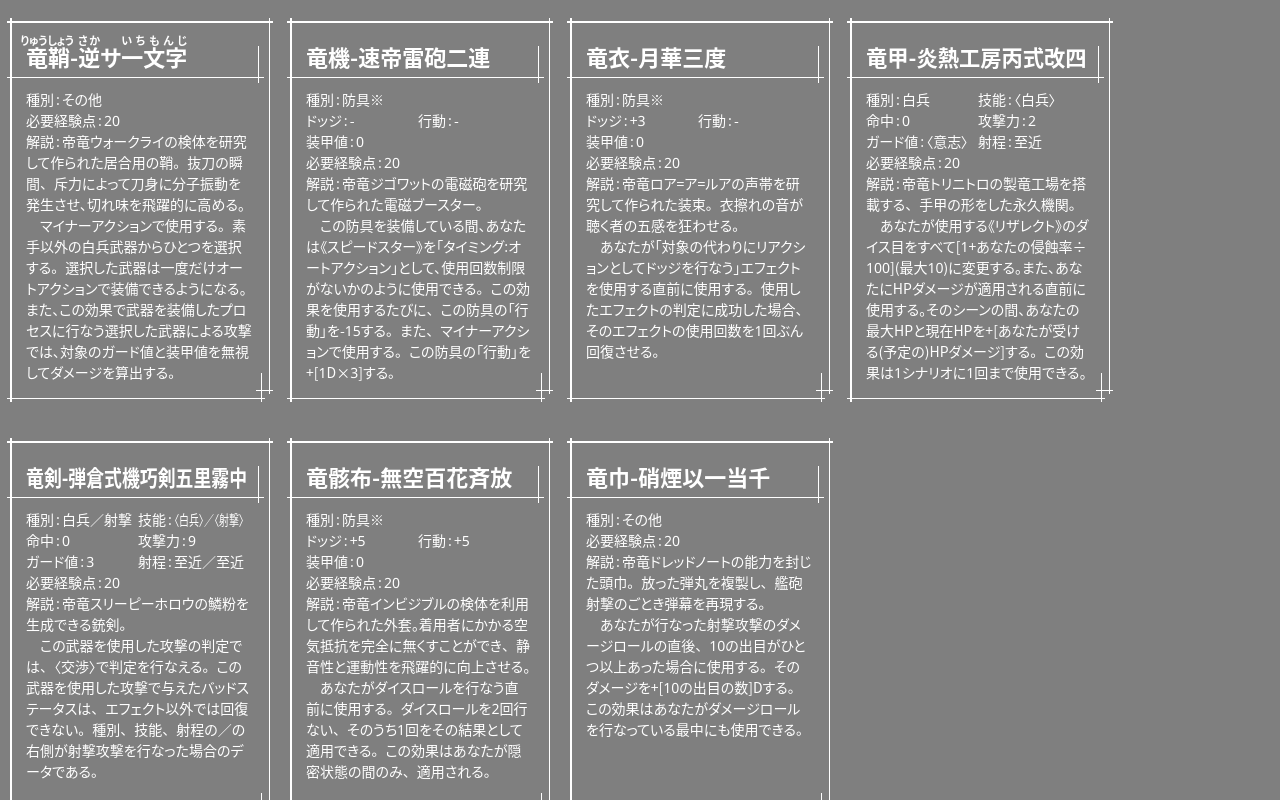
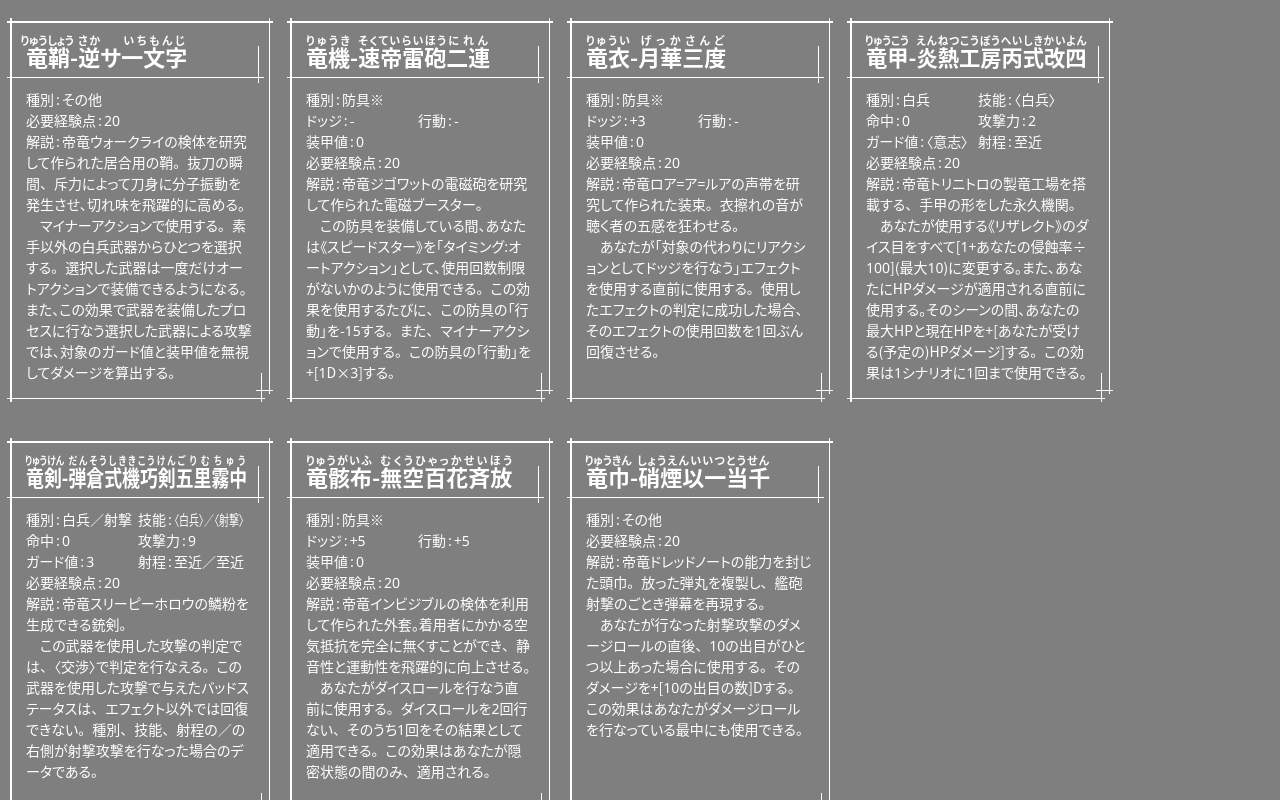
Before and after one commit to Murakumo-Division2/Terminal, a plain HTML site: page data/item-toybox.html in a window 1280 px wide. Drawn offline with Linux system fonts and the light colour scheme.

Commit message:
Update item-toybox.html

```diff
--- a/data/item-toybox.html
+++ b/data/item-toybox.html
@@ -11,7 +11,7 @@
 
 <body>
   <div class="card">
-    <h1><span class="ruby">竜鞘<span data-ruby="りゅうしょう" style="transform: translateX(-0.5em); width: 100%;"></span></span>-<span class="ruby">逆<span data-ruby="さか"></span></span>サ<span class="ruby">一文字<span data-ruby="いちもんじ"></span></span>
+    <h1><span class="ruby">竜鞘<span data-ruby="りゅうしょう" style="transform: translateX(-0.5em);"></span></span>-<span class="ruby">逆<span data-ruby="さか"></span></span>サ<span class="ruby">一文字<span data-ruby="いちもんじ" style="width: calc(100% - 0.4em);"></span></span>
     </h1>
     <b>種別</b><b>:</b>その他
     <br>
@@ -23,7 +23,7 @@
     </div>
   </div>
   <div class="card">
-    <h1>竜機-速帝雷砲二連
+    <h1><span class="ruby">竜機<span data-ruby="りゅうき"></span></span>-<span class="ruby">速帝雷砲<span data-ruby="そくていらいほう"></span></span><span class="ruby">二連<span data-ruby="にれん" style="width: calc(100% - 0.4em);"></span></span>
     </h1>
     <b>種別</b><b>:</b>防具※
     <br>
@@ -40,7 +40,7 @@
     </div>
   </div>
   <div class="card">
-    <h1>竜衣-月華三度
+    <h1><span class="ruby">竜衣<span data-ruby="りゅうい"></span></span>-<span class="ruby">月華三度<span data-ruby="げっかさんど" style="width: calc(100% - 0.4em);"></span></span>
     </h1>
     <b>種別</b><b>:</b>防具※
     <br>
@@ -57,7 +57,7 @@
     </div>
   </div>
   <div class="card">
-    <h1><span style="transform: scaleX(calc(29 / 30));">竜甲-炎熱工房丙式改四</span>
+    <h1><span style="transform: scaleX(calc(29 / 30));"><span class="ruby">竜甲<span data-ruby="りゅうこう" style="transform: translateX(-0.1em);"></span></span>-<span class="ruby">炎熱工房丙式改四<span data-ruby="えんねつこうぼうへいしきかいよん"></span></span></span>
     </h1>
     <b>種別</b><b>:</b>白兵
     <div><b>技能</b><b>:</b>〈白兵〉
@@ -76,7 +76,7 @@
     </div>
   </div>
   <div class="card">
-    <h1><span style="transform: scaleX(calc(13 / 16));">竜剣-弾倉式機巧剣五里霧中</span>
+    <h1><span style="transform: scaleX(calc(13 / 16));"><span class="ruby">竜剣<span data-ruby="りゅうけん" style="transform: translateX(-0.1em);"></span></span>-<span class="ruby">弾倉式機巧剣<span data-ruby="だんそうしききこうけん"></span></span><span class="ruby">五里霧中<span data-ruby="ごりむちゅう" style="width: calc(100% - 0.4em);"></span></span>
     </h1>
     <b>種別</b><b>:</b>白兵／射撃
     <div><b>技能</b><b>:</b><span style="transform: scaleX(calc(5 / 7));">〈白兵〉／〈射撃〉</span>
@@ -95,7 +95,7 @@
     </div>
   </div>
   <div class="card">
-    <h1>竜骸布-無空百花斉放
+    <h1><span class="ruby">竜骸布<span data-ruby="りゅうがいふ"></span></span>-<span class="ruby">無空百花斉放<span data-ruby="むくうひゃっかせいほう"></span></span>
     </h1>
     <b>種別</b><b>:</b>防具※
     <br>
@@ -112,7 +112,7 @@
     </div>
   </div>
   <div class="card">
-    <h1>竜巾-硝煙以一当千
+    <h1><span class="ruby">竜巾<span data-ruby="りゅうきん" style="transform: translateX(-0.1em);"></span></span>-<span class="ruby">硝煙以一当千<span data-ruby="しょうえんいいつとうせん" style="transform: translateX(-0.1em);"></span></span>
     </h1>
     <b>種別</b><b>:</b>その他
     <br>
```
